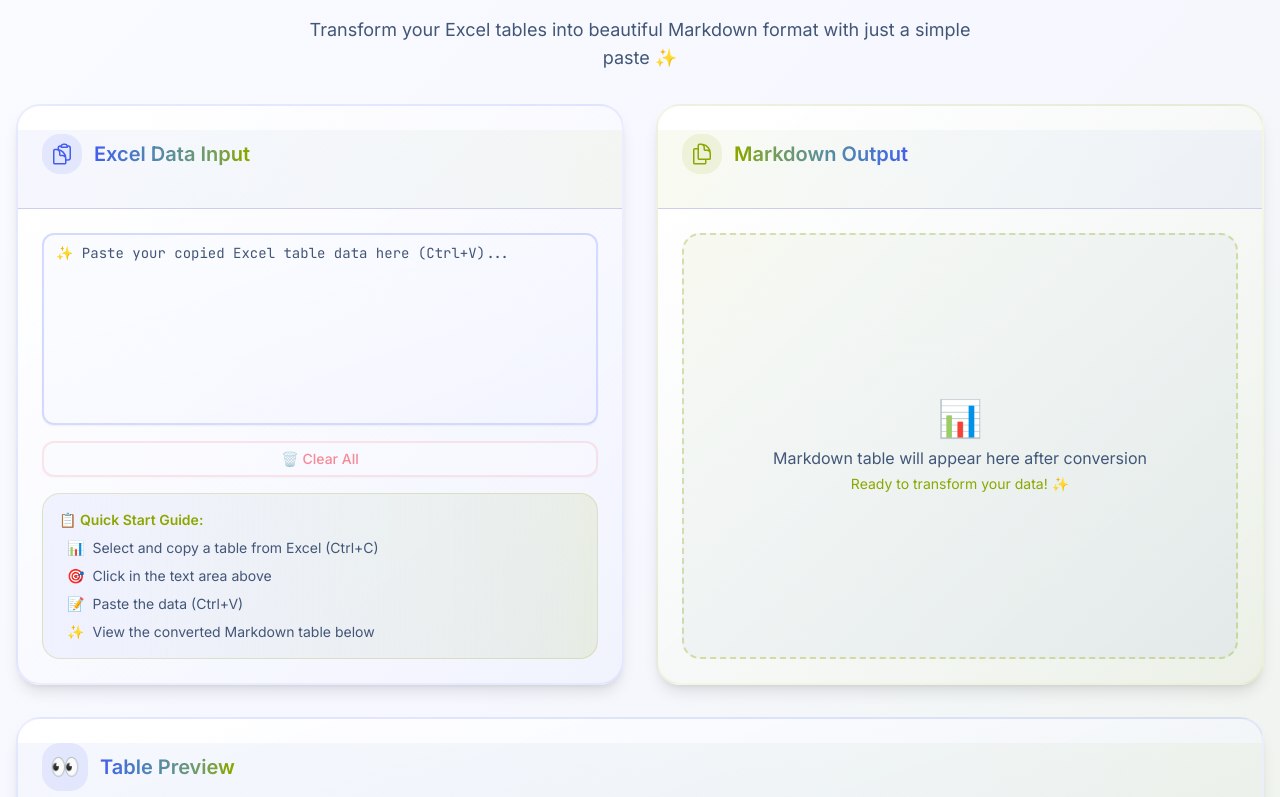
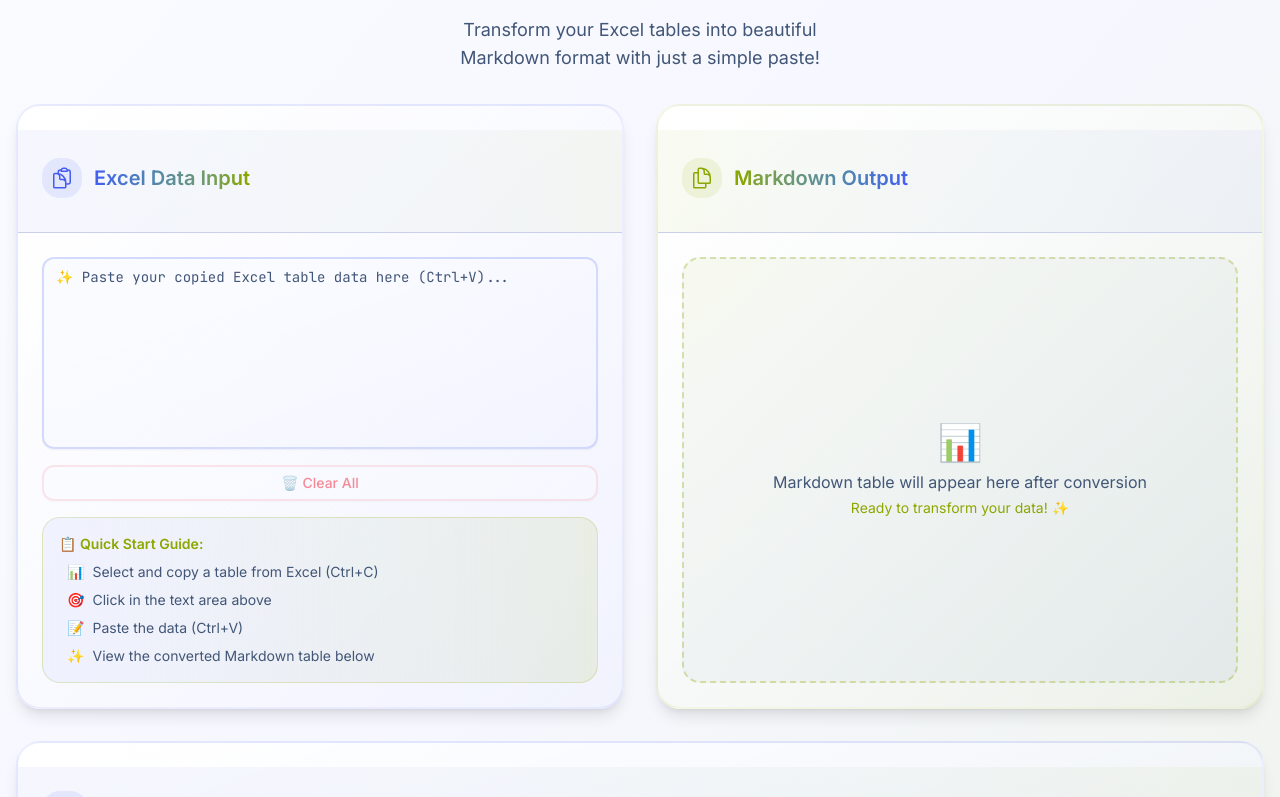
Before and after one commit to doggy8088/excel-to-markdown, a React (Vite) app: page / in a window 1280 px wide. Shown: the part 180-977 px from the top of the page. Built offline with nearby package versions, Linux system fonts and the light colour scheme.

Commit message:
Add spark configuration

```diff
--- /dev/null
+++ b/runtime.config.json
@@ -0,0 +1,3 @@
+{
+  "app": "a5122f6f861667455e36"
+}
--- a/src/App.tsx
+++ b/src/App.tsx
@@ -68,14 +68,14 @@
             Excel to Markdown Converter
           </h1>
           <p className="text-lg text-muted-foreground max-w-2xl mx-auto">
-            Transform your Excel tables into beautiful Markdown format with just a simple paste ✨
+            Transform your Excel tables into beautiful <br/>Markdown format with just a simple paste!
           </p>
         </div>
 
         <div className="grid lg:grid-cols-2 gap-8 mb-8">
           <Card className="h-full border-2 border-primary/10 shadow-lg hover:shadow-xl transition-all duration-300 bg-gradient-to-br from-card to-muted/30">
-            <CardHeader className="bg-gradient-to-r from-primary/5 to-accent/5 border-b">
-              <CardTitle className="flex items-center justify-start gap-3 text-xl min-h-[3rem]">
+            <CardHeader className="bg-gradient-to-r from-primary/5 to-accent/5 border-b py-6">
+              <CardTitle className="flex items-center gap-3 text-xl min-h-[3rem]">
                 <div className="p-2 bg-primary/10 rounded-lg">
                   <ClipboardDocumentIcon className="w-6 h-6 text-primary" />
                 </div>
@@ -139,7 +139,7 @@
           </Card>
 
           <Card className="h-full border-2 border-accent/10 shadow-lg hover:shadow-xl transition-all duration-300 bg-gradient-to-br from-card to-accent/5">
-            <CardHeader className="bg-gradient-to-r from-accent/5 to-primary/5 border-b">
+            <CardHeader className="bg-gradient-to-r from-accent/5 to-primary/5 border-b py-6">
               <CardTitle className="flex items-center justify-between text-xl min-h-[3rem]">
                 <div className="flex items-center gap-3">
                   <div className="p-2 bg-accent/10 rounded-lg">
@@ -193,7 +193,7 @@
         </div>
 
         <Card className="border-2 border-primary/10 shadow-lg hover:shadow-xl transition-all duration-300 bg-gradient-to-br from-card to-primary/5">
-          <CardHeader className="bg-gradient-to-r from-primary/5 to-accent/5 border-b">
+          <CardHeader className="bg-gradient-to-r from-primary/5 to-accent/5 border-b py-6">
             <CardTitle className="text-xl flex items-center gap-3 min-h-[3rem]">
               <div className="p-2 bg-primary/10 rounded-lg">
                 <span className="text-2xl">👀</span>
```
